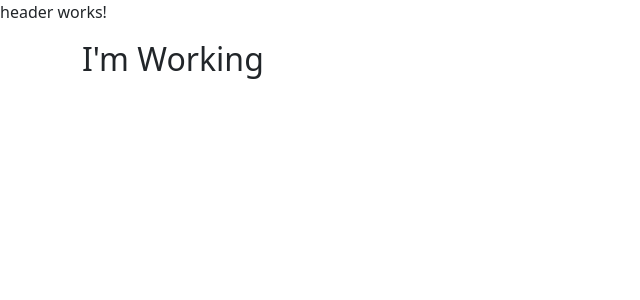
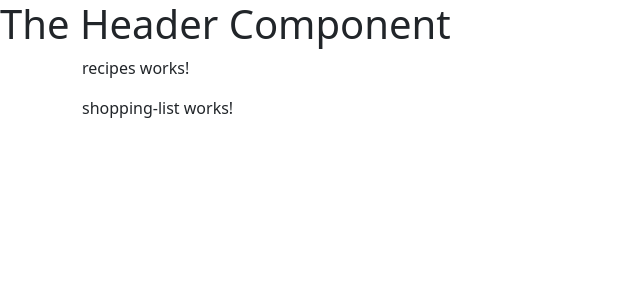
Before and after one commit to ShohrabRustam/AngularCourseProject, an Angular app: page / in a window 1280 px wide. Shown: the top 300 px of the page, without its empty margins (0-640 px from the left). Built offline with nearby package versions, Linux system fonts and the light colour scheme.

Commit message:
use componet in app.html

```diff
--- a/src/app/app.component.html
+++ b/src/app/app.component.html
@@ -2,7 +2,8 @@
 <div class="container">
   <div class="row">
     <div class="col-md-12">
-      <h2>I'm Working</h2>
+      <app-recipes></app-recipes>
+      <app-shopping-list></app-shopping-list>
     </div>
   </div>
 </div>
--- a/src/app/header/header.component.html
+++ b/src/app/header/header.component.html
@@ -1 +1 @@
-<p>header works!</p>
+<h1>The Header Component </h1>
```
